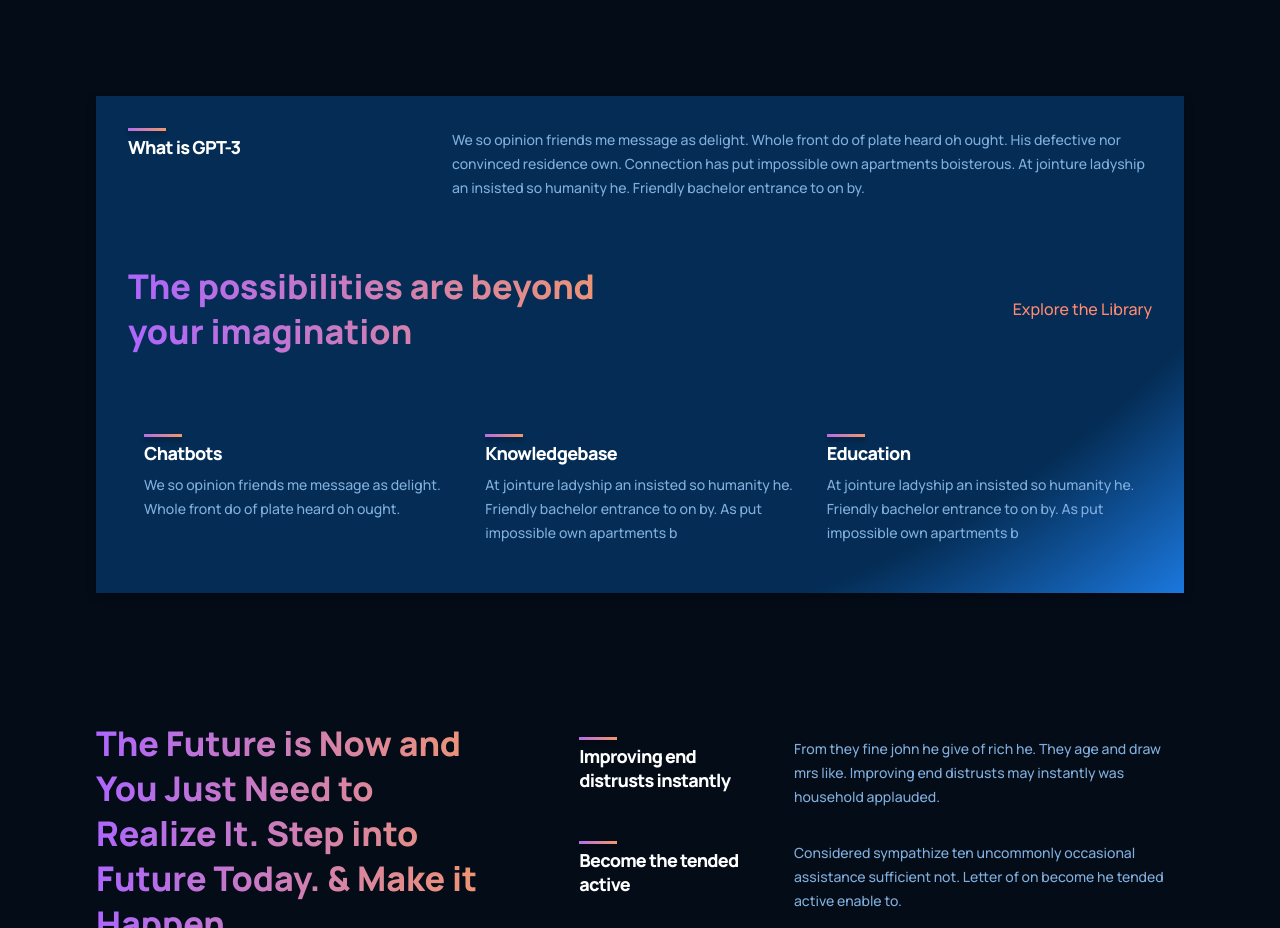
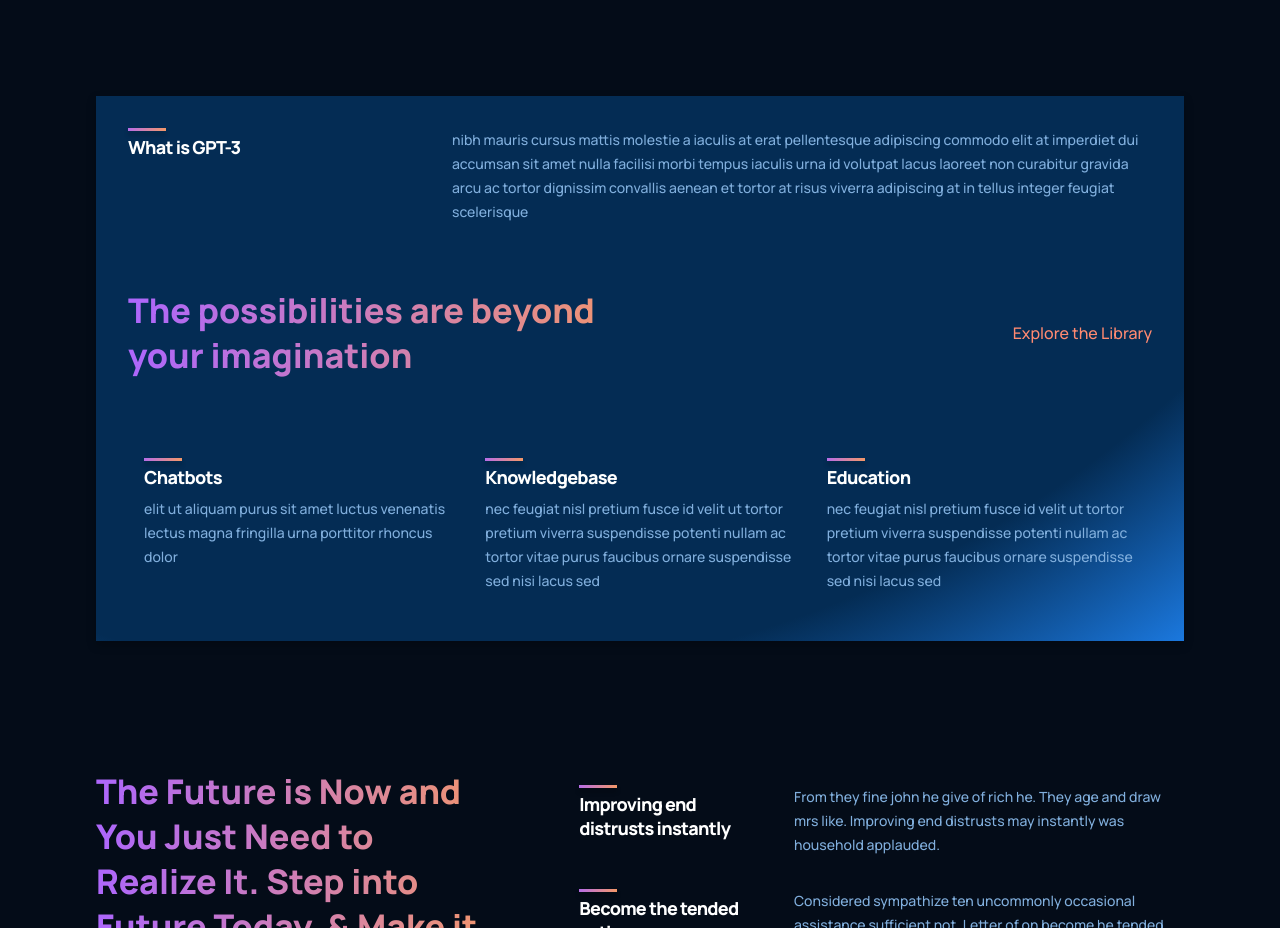
Before and after one commit to Palak1504/Gpt3, a React (Create React App) app: page / in a window 1280 px wide. Shown: the part 1000-1928 px from the top of the page. Built offline with nearby package versions, Linux system fonts and the light colour scheme.

Commit message:
Update WhatGPT3.jsx

```diff
--- a/src/containers/whatGPT3/WhatGPT3.jsx
+++ b/src/containers/whatGPT3/WhatGPT3.jsx
@@ -5,16 +5,16 @@
 const WhatGPT3 = () => (
   <div className="gpt3__whatgpt3 section__margin" id="wgpt3">
     <div className="gpt3__whatgpt3-feature">
-      <Feature title="What is GPT-3" text="We so opinion friends me message as delight. Whole front do of plate heard oh ought. His defective nor convinced residence own. Connection has put impossible own apartments boisterous. At jointure ladyship an insisted so humanity he. Friendly bachelor entrance to on by." />
+      <Feature title="What is GPT-3" text="nibh mauris cursus mattis molestie a iaculis at erat pellentesque adipiscing commodo elit at imperdiet dui accumsan sit amet nulla facilisi morbi tempus iaculis urna id volutpat lacus laoreet non curabitur gravida arcu ac tortor dignissim convallis aenean et tortor at risus viverra adipiscing at in tellus integer feugiat scelerisque" />
     </div>
     <div className="gpt3__whatgpt3-heading">
       <h1 className="gradient__text">The possibilities are beyond your imagination</h1>
       <p>Explore the Library</p>
     </div>
     <div className="gpt3__whatgpt3-container">
-      <Feature title="Chatbots" text="We so opinion friends me message as delight. Whole front do of plate heard oh ought." />
-      <Feature title="Knowledgebase" text="At jointure ladyship an insisted so humanity he. Friendly bachelor entrance to on by. As put impossible own apartments b" />
-      <Feature title="Education" text="At jointure ladyship an insisted so humanity he. Friendly bachelor entrance to on by. As put impossible own apartments b" />
+      <Feature title="Chatbots" text="elit ut aliquam purus sit amet luctus venenatis lectus magna fringilla urna porttitor rhoncus dolor" />
+      <Feature title="Knowledgebase" text="nec feugiat nisl pretium fusce id velit ut tortor pretium viverra suspendisse potenti nullam ac tortor vitae purus faucibus ornare suspendisse sed nisi lacus sed" />
+      <Feature title="Education" text="nec feugiat nisl pretium fusce id velit ut tortor pretium viverra suspendisse potenti nullam ac tortor vitae purus faucibus ornare suspendisse sed nisi lacus sed" />
     </div>
   </div>
 );
```
